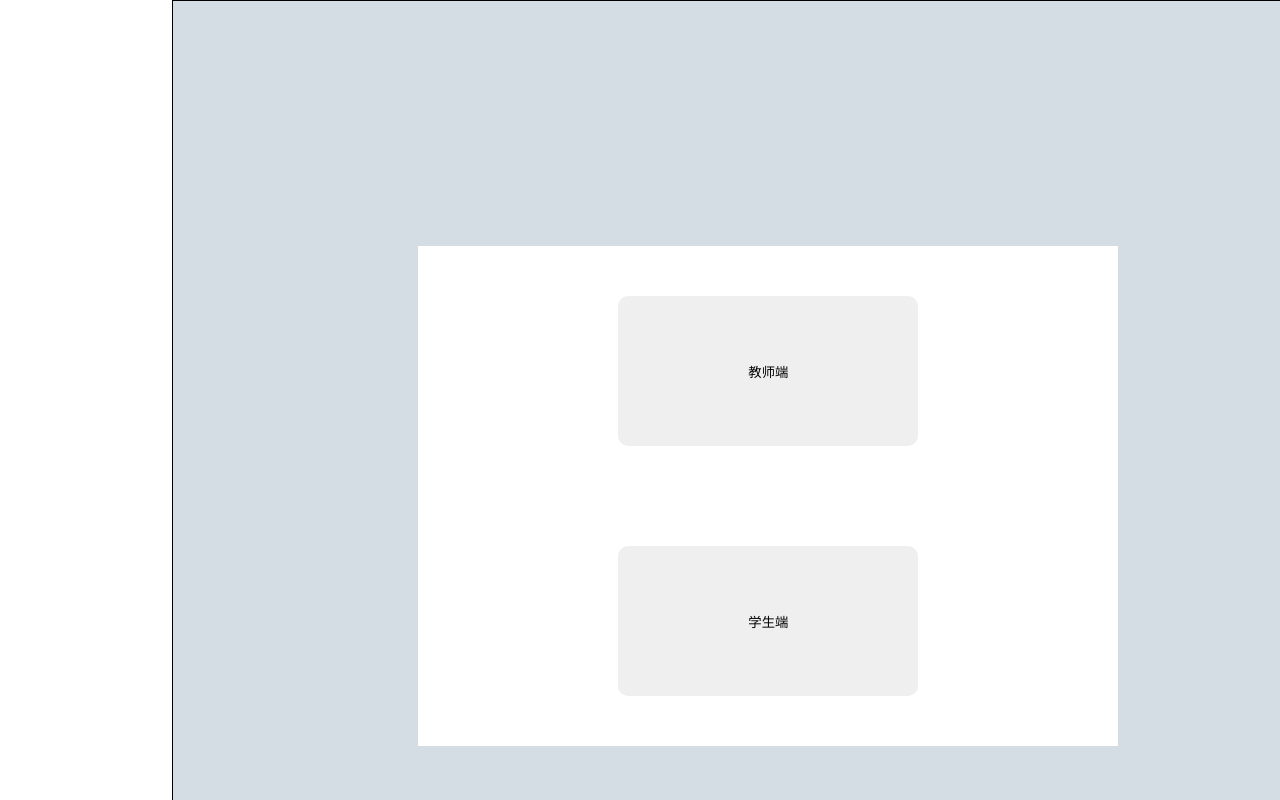
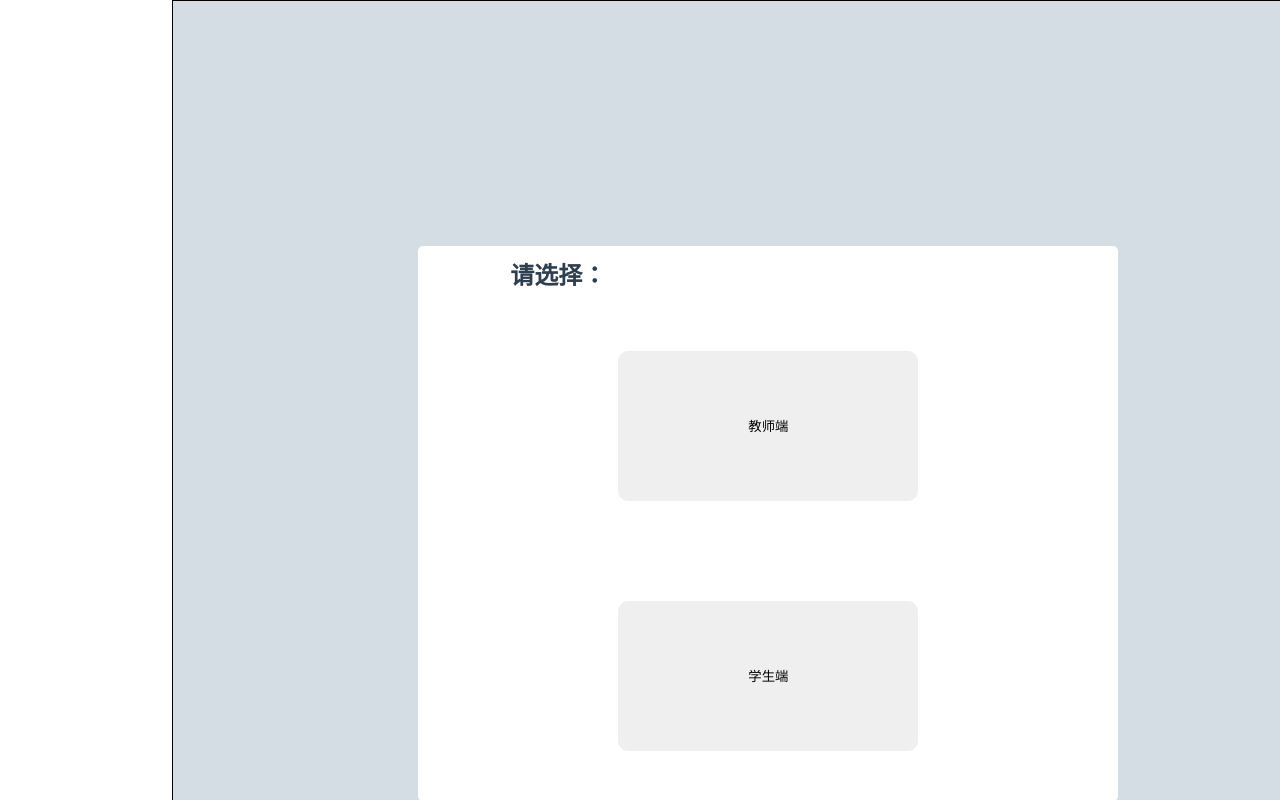
Before and after one commit to TYZhugo/ppxhb, a Vue app in the folder edusystem/: page /#/Login in a window 1280 px wide. Shown: the top 800 px of the page. Built offline with nearby package versions, Linux system fonts and the light colour scheme.

Commit message:
优化登录界面

```diff
--- a/edusystem/src/components/Login.vue
+++ b/edusystem/src/components/Login.vue
@@ -1,6 +1,7 @@
 <template>
   <div >
       <div v-show="islogin" class="loginChoose">
+          <h2>请选择：</h2>
           <button class="logbutton" @click="teacher">教师端</button>
           <br/>
           <button class="logbutton" @click="student">学生端</button>
@@ -111,6 +112,7 @@ button:hover{
     width: 700px;
     margin: 35% 35%;
     background-color: white;
+    border-radius: 5px;
 }
 .loginChoose button{
     width: 300px;
@@ -123,4 +125,9 @@ button:hover{
 .loginChoose button:hover{
     background-color: rgb(161, 159, 159);
 }
+.loginChoose h2{
+    position: relative;
+    left: -30%;
+    top: 10px;
+}
 </style>
```
